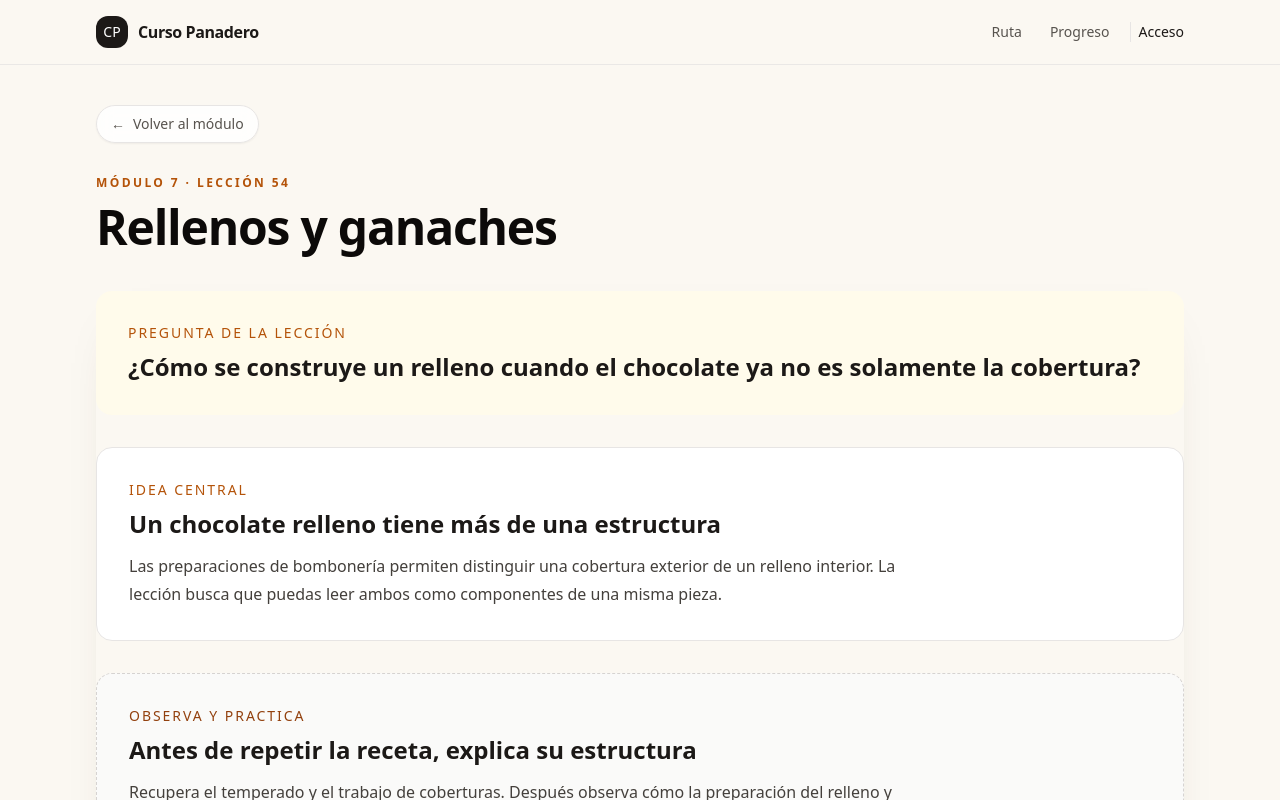
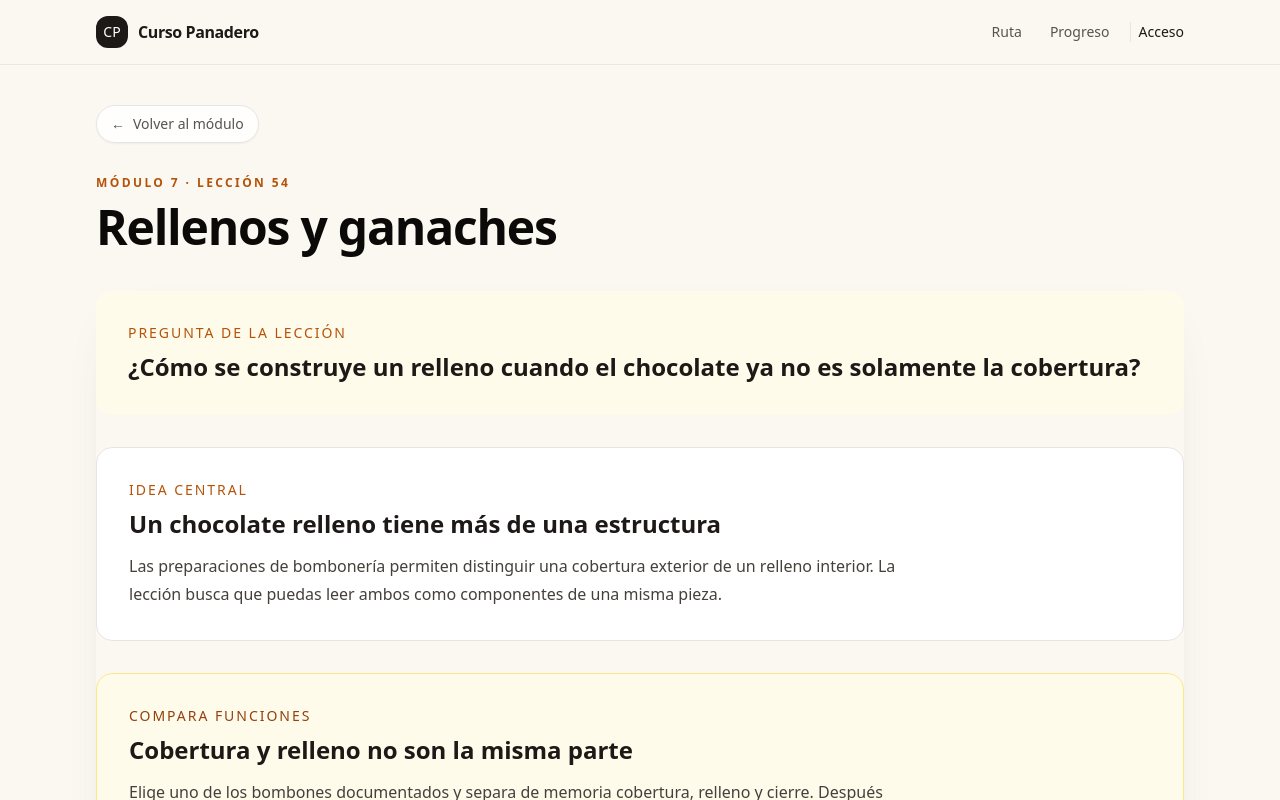
Before and after one commit to Drworm82/CursoPanadero, a Next.js app: page /leccion-rellenos-y-ganaches in a window 1280 px wide. Shown: the top 800 px of the page. Built offline with nearby package versions, Linux system fonts and the light colour scheme; no server answers.

Commit message:
pedagogia: comparar funciones en rellenos

```diff
--- a/pages/leccion-rellenos-y-ganaches.js
+++ b/pages/leccion-rellenos-y-ganaches.js
@@ -21,6 +21,7 @@ export default function LessonPage() {
           <h2 className="mt-2 text-2xl font-semibold text-stone-900">¿Cómo se construye un relleno cuando el chocolate ya no es solamente la cobertura?</h2>
         </section>
 <section className="rounded-2xl border border-stone-200 bg-white p-6 sm:p-8"><p className="text-sm font-medium uppercase tracking-[0.14em] text-amber-700">Idea central</p><h2 className="mt-2 text-2xl font-semibold text-stone-900">Un chocolate relleno tiene más de una estructura</h2><p className="mt-3 max-w-3xl leading-7 text-stone-700">Las preparaciones de bombonería permiten distinguir una cobertura exterior de un relleno interior. La lección busca que puedas leer ambos como componentes de una misma pieza.</p></section>
+<section className="rounded-2xl border border-amber-200 bg-amber-50 p-6 sm:p-8"><p className="text-sm font-medium uppercase tracking-[0.14em] text-amber-800">Compara funciones</p><h2 className="mt-2 text-2xl font-semibold text-stone-900">Cobertura y relleno no son la misma parte</h2><p className="mt-3 max-w-3xl leading-7 text-stone-700">Elige uno de los bombones documentados y separa de memoria cobertura, relleno y cierre. Después verifica qué preparación corresponde a cada componente y en qué momento aparece.</p></section>
 <section className="rounded-2xl border border-dashed border-stone-300 bg-stone-50 p-6 sm:p-8"><p className="text-sm font-medium uppercase tracking-[0.14em] text-amber-800">Observa y practica</p><h2 className="mt-2 text-2xl font-semibold text-stone-900">Antes de repetir la receta, explica su estructura</h2><p className="mt-3 max-w-3xl leading-7 text-stone-700">Recupera el temperado y el trabajo de coberturas. Después observa cómo la preparación del relleno y su incorporación se relacionan con el cierre del conjunto. Práctica: dibuja el corte de un bombón y etiqueta cobertura, relleno y cierre; después reconstruye el orden de trabajo.</p></section>
 
 
```
